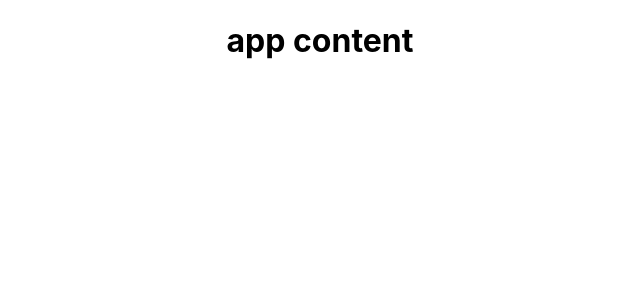
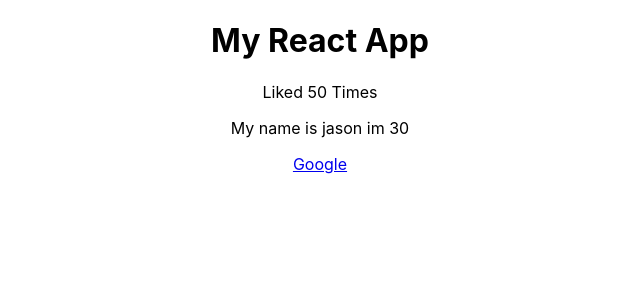
Before and after one commit to jasonMatillano/ReactFundamentals, a React (Create React App) app: page / in a window 1280 px wide. Shown: the top 300 px of the page, without its empty margins (320-960 px from the left). Built offline with nearby package versions, Linux system fonts and the light colour scheme.

Commit message:
0.0.2.ConstVariables

```diff
--- a/src/App.js
+++ b/src/App.js
@@ -1,10 +1,20 @@
 import './App.css';
 
 function App() {
+
+  const title  = 'My React App';
+  const likes = 50;
+  const person = {name : 'jason', age : 30};
+  const link = 'https://google.com';
+
   return (
     <div className="App">
       <div className="content">
-        <h1> app content </h1>
+        <h1> {title} </h1>
+        <p>Liked {likes} Times </p>
+
+        <p>My name is {person.name} im {person.age} </p>
+        <a href={link}>Google</a>
       </div>
     </div>
   );
```
